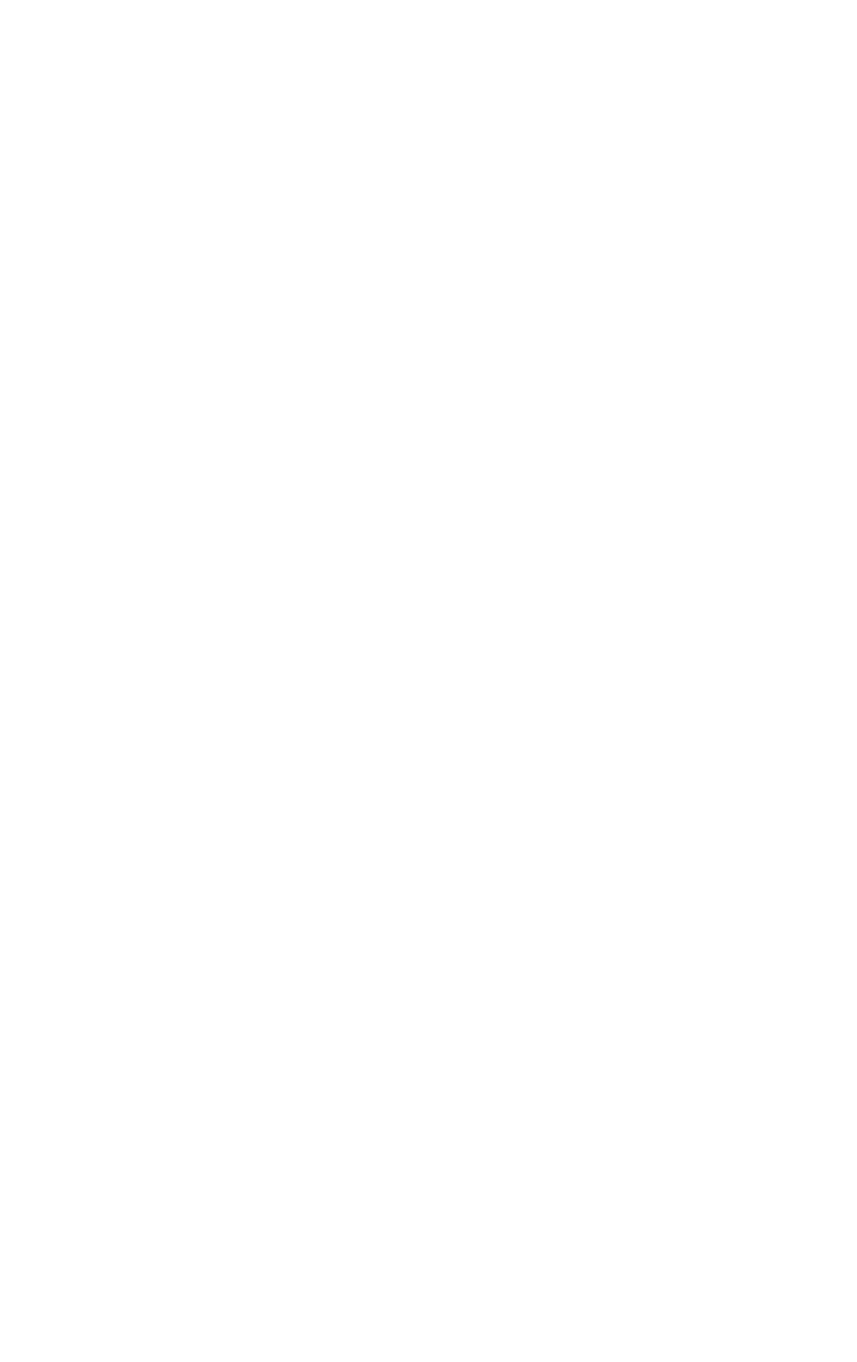
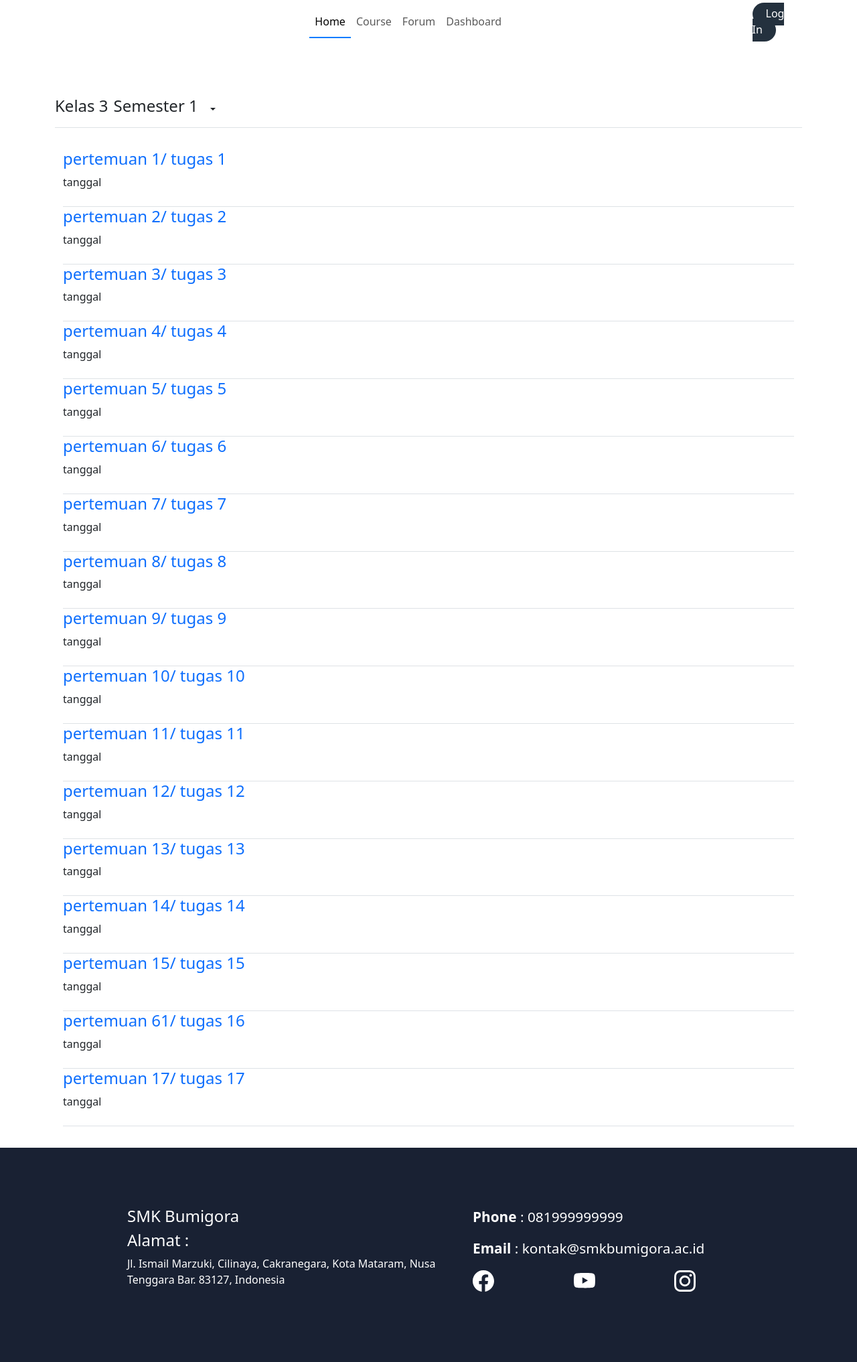
Before and after one commit to EcaXee/bebas, a PHP site: page /pages/course_list.html in a window 1280 px wide. Before the commit the page is empty. Shown: the whole page at 67% size. Before the commit the page ends 800 px from the top, so only its background shows below. Run offline with PHP 8.4, Linux system fonts and the light colour scheme.

Commit message:
halaman course

```diff
--- /dev/null
+++ b/asset/css/course_list.css
@@ -0,0 +1,121 @@
+@import url('https://fonts.googleapis.com/css2?family=Poppins:ital,wght@0,100;0,200;0,300;0,400;0,500;0,600;0,700;0,800;0,900;1,100;1,200;1,300;1,400;1,500;1,600;1,700;1,800;1,900&display=swap');
+
+* {
+  border: red 0px solid;
+}
+
+html {
+    height: 100%;
+}
+
+body {
+    font-family: 'poppins';
+    min-height: 100%;
+    display: flex;
+    flex-direction: column;
+}
+
+/* Navbar */
+.nav-link {
+    position: relative;
+    color: black;
+    text-decoration: none;
+}
+
+/* Efek garis kecil saat elemen aktif */
+.nav-link.active::after {
+    content: '';
+    position: absolute;
+    bottom: -5px; /* Letak garis */
+    left: 0;
+    width: 100%; /* Garis penuh */
+    height: 2px; /* Tebal garis */
+    background-color: #007bff; /* Warna garis */
+    transition: width 0.3s ease;
+}
+
+/* Efek hover untuk elemen navigasi */
+.nav-link:hover::after {
+    width: 100%;
+    background-color: #007bff;
+}
+
+/* Hover efek pada warna teks */
+.nav-link:hover {
+    color: #007bff;
+}
+
+/* Style untuk tombol login */
+.btn-login {
+    background-color: #0d1b2a;
+    color: white;
+    padding: 5px 20px;
+    padding-bottom: 7px;
+    margin: 8px 0;
+    border: none;
+    cursor: pointer;
+    width: 100%;
+    opacity: 0.9;
+    text-decoration: none;
+    border-radius: 5rem;
+}
+
+.login-btn {
+    margin-right: 5rem;
+}
+
+.navbar-item {
+    margin-left: 6rem;
+}
+
+/* Footer */
+footer  {
+    margin-top: auto;
+}
+
+.footers {
+    background-color: rgba(25, 33, 51, 1);
+    color: white;
+    width: 100%;
+    height: 20rem;
+    display: flex;
+    justify-content: center;
+    align-items: center;
+}
+
+.contact {
+    font-size: 1.3rem;
+}
+
+/* style untuk list mapel */
+.mapel {
+    margin-top: 5rem;
+    margin-bottom: 2rem;
+}
+
+.kelas {
+    margin-left: 0;
+}
+
+.kelas h4 {
+    padding-right: 0.5rem;
+}
+
+.mapel-list {
+    display: flex;
+    flex-direction: column;
+    justify-content: start;
+    align-items: center;
+    margin-top: 2rem;
+}
+
+.subject {
+    padding-bottom: 1rem;
+    display: flex;
+    flex-direction: column;
+    justify-content: space-between;
+}
+
+.subject h4 a {
+    text-decoration: none;
+}
--- a/pages/course.html
+++ b/pages/course.html
@@ -21,7 +21,7 @@
       <div class="mapel">
         <div class="container">
           <!-- Keterangan Kelas dan Semester -->
-          <div class="ket-kelas  d-flex flex-row justify-content-between">
+          <div class="ket-kelas  d-flex flex-row justify-content-between border-bottom pb-2">
             <div class="kelas d-flex flex-row">
               <h4>Kelas 3</h4>
               <button type="button" class="btn dropdown-toggle dropdown-toggle-split" data-bs-toggle="dropdown" aria-expanded="false">
@@ -194,7 +194,7 @@
       integrity="sha384-YvpcrYf0tY3lHB60NNkmXc5s9fDVZLESaAA55NDzOxhy9GkcIdslK1eN7N6jIeHz"
       crossorigin="anonymous"
     ></script>
-    <script src="../../element/navbar.js"></script>
+    <script src="../element/navbar.js"></script>
     <script src="../element/course.js"></script>
     <script src="../element/footer.js"></script>
   </body>
--- a/pages/course_list.html
+++ b/pages/course_list.html
@@ -0,0 +1,156 @@
+<!DOCTYPE html>
+<html lang="en">
+<head>
+    <meta charset="UTF-8">
+    <meta name="viewport" content="width=device-width, initial-scale=1.0">
+    <title>Course List</title>
+    <link rel="stylesheet" href="/asset/css/course_list.css">
+    <link
+      href="https://cdn.jsdelivr.net/npm/bootstrap@5.3.3/dist/css/bootstrap.min.css"
+      rel="stylesheet"
+      integrity="sha384-QWTKZyjpPEjISv5WaRU9OFeRpok6YctnYmDr5pNlyT2bRjXh0JMhjY6hW+ALEwIH"
+      crossorigin="anonymous"
+    />
+</head>
+<body>
+    <!-- Navbar -->
+    <div id="Navbar"></div>
+
+    <!-- Main Section -->
+     <main>
+        <div class="mapel">
+            <div class="container">
+                <!-- Keterangan Kelas -->
+                <div class="kelas d-flex flex-row border-bottom pb-2">
+                    <h4>Kelas 3 </h4>
+                    <h4>Semester 1</h4>
+                    <button type="button" class="btn dropdown-toggle dropdown-toggle-split" data-bs-toggle="dropdown" aria-expanded="false">
+                      <span class="visually-hidden">Toggle Dropdown</span>
+                    </button>
+                    <ul class="dropdown-menu">
+                      <li><a class="dropdown-item" href="#">Semester 1</a></li>
+                      <li><a class="dropdown-item" href="#">Semester 2</a></li>
+                    </ul>
+                </div>
+                <div class="mapel-list">
+                    <div class="container">
+                        <div class="subject border-bottom pb-2">
+                            <h4><a href="#">pertemuan 1/ tugas 1</a></h4>
+                            <p>tanggal</p>
+                        </div>
+                    </div>
+                    <div class="container">
+                        <div class="subject border-bottom pb-2">
+                            <h4><a href="#">pertemuan 2/ tugas 2</a></h4>
+                            <p>tanggal</p>
+                        </div>
+                    </div>
+                    <div class="container">
+                        <div class="subject border-bottom pb-2">
+                            <h4><a href="#">pertemuan 3/ tugas 3</a></h4>
+                            <p>tanggal</p>
+                        </div>
+                    </div>
+                    <div class="container">
+                        <div class="subject border-bottom pb-2">
+                            <h4><a href="#">pertemuan 4/ tugas 4</a></h4>
+                            <p>tanggal</p>
+                        </div>
+                    </div>
+                    <div class="container">
+                        <div class="subject border-bottom pb-2">
+                            <h4><a href="#">pertemuan 5/ tugas 5</a></h4>
+                            <p>tanggal</p>
+                        </div>
+                    </div>
+                    <div class="container">
+                        <div class="subject border-bottom pb-2">
+                            <h4><a href="#">pertemuan 6/ tugas 6</a></h4>
+                            <p>tanggal</p>
+                        </div>
+                    </div>
+                    <div class="container">
+                        <div class="subject border-bottom pb-2">
+                            <h4><a href="#">pertemuan 7/ tugas 7</a></h4>
+                            <p>tanggal</p>
+                        </div>
+                    </div>
+                    <div class="container">
+                        <div class="subject border-bottom pb-2">
+                            <h4><a href="#">pertemuan 8/ tugas 8</a></h4>
+                            <p>tanggal</p>
+                        </div>
+                    </div>
+                    <div class="container">
+                        <div class="subject border-bottom pb-2">
+                            <h4><a href="#">pertemuan 9/ tugas 9</a></h4>
+                            <p>tanggal</p>
+                        </div>
+                    </div>
+                    <div class="container">
+                        <div class="subject border-bottom pb-2">
+                            <h4><a href="#">pertemuan 10/ tugas 10</a></h4>
+                            <p>tanggal</p>
+                        </div>
+                    </div>
+                    <div class="container">
+                        <div class="subject border-bottom pb-2">
+                            <h4><a href="#">pertemuan 11/ tugas 11</a></h4>
+                            <p>tanggal</p>
+                        </div>
+                    </div>
+                    <div class="container">
+                        <div class="subject border-bottom pb-2">
+                            <h4><a href="#">pertemuan 12/ tugas 12</a></h4>
+                            <p>tanggal</p>
+                        </div>
+                    </div>
+                    <div class="container">
+                        <div class="subject border-bottom pb-2">
+                            <h4><a href="#">pertemuan 13/ tugas 13</a></h4>
+                            <p>tanggal</p>
+                        </div>
+                    </div>
+                    <div class="container">
+                        <div class="subject border-bottom pb-2">
+                            <h4><a href="#">pertemuan 14/ tugas 14</a></h4>
+                            <p>tanggal</p>
+                        </div>
+                    </div>
+                    <div class="container">
+                        <div class="subject border-bottom pb-2">
+                            <h4><a href="#">pertemuan 15/ tugas 15</a></h4>
+                            <p>tanggal</p>
+                        </div>
+                    </div>
+                    <div class="container">
+                        <div class="subject border-bottom pb-2">
+                            <h4><a href="#">pertemuan 61/ tugas 16</a></h4>
+                            <p>tanggal</p>
+                        </div>
+                    </div>
+                    <div class="container">
+                        <div class="subject border-bottom pb-2">
+                            <h4><a href="#">pertemuan 17/ tugas 17</a></h4>
+                            <p>tanggal</p>
+                        </div>
+                    </div>
+                </div>
+            </div>
+        </div>
+     </main>
+
+    <!-- Footer -->
+     <footer>
+        <div id="Footer"></div>
+     </footer>
+
+    <script
+      src="https://cdn.jsdelivr.net/npm/bootstrap@5.3.3/dist/js/bootstrap.bundle.min.js"
+      integrity="sha384-YvpcrYf0tY3lHB60NNkmXc5s9fDVZLESaAA55NDzOxhy9GkcIdslK1eN7N6jIeHz"
+      crossorigin="anonymous"
+    ></script>
+    <script src="../element/navbar.js"></script>
+    <script src="../element/footer.js"></script>
+</body>
+</html>
```
Also changed, not shown: asset/css/course.css (+6 -8 lines), asset/css/course_detail.css (added, +124 -0 lines), pages/course_detail.html (+62 -0 lines), asset/css/dashboard.css (added).
